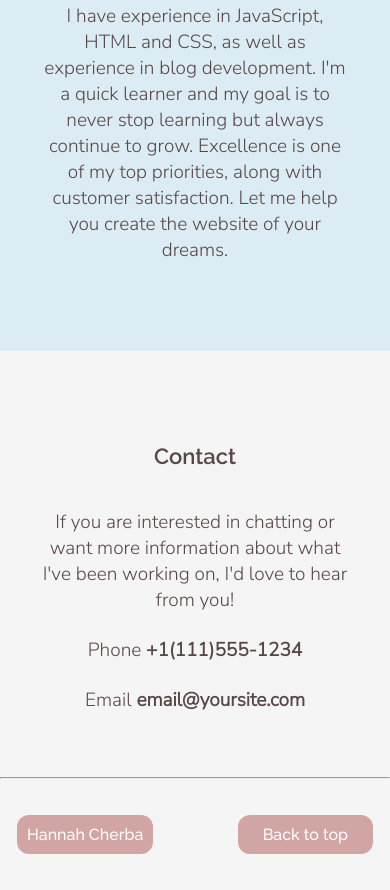
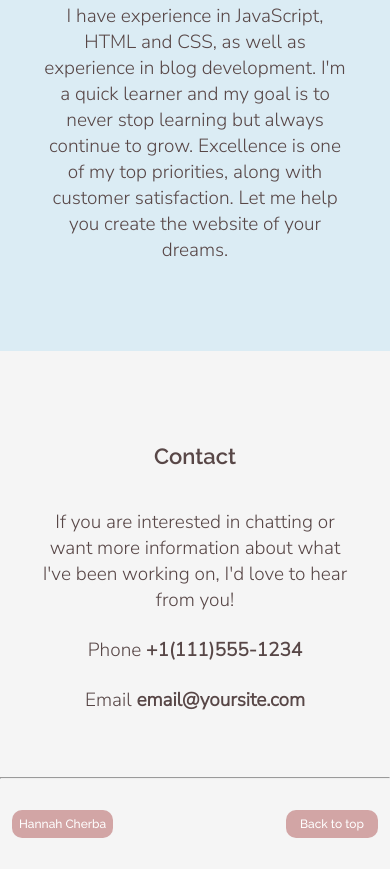
Before and after one commit to hannahcherba/Responsive-Layout-Project, a plain HTML site: page responsive_layout_v3/index.html in a window 390 px wide. Shown: the part 3655-4545 px from the top of the page. After the commit the page ends 4524 px from the top, so only its background shows below. Drawn offline with Linux system fonts and the light colour scheme.

Commit message:
Updated bottom nav in mobile view.

```diff
--- a/responsive_layout_v3/css/styles.css
+++ b/responsive_layout_v3/css/styles.css
@@ -135,13 +135,11 @@ ul.sm-nav {
 }
 ul.sm-nav li, ul.sm-nav a {
   list-style-type: none;
-  background-color: #fff;
-  margin: 5px;
-  padding: 10px;
-  border-radius: 12px;
+  padding: 7px;
+  border-radius: 10px;
   background-color:  rgb(210, 165, 165);
   color: white;
-  font: 16px 'Raleway', sans-serif;
+  font: 12px 'Raleway', sans-serif;
 }
 
 /* For larger screens 768px-1023px
```
